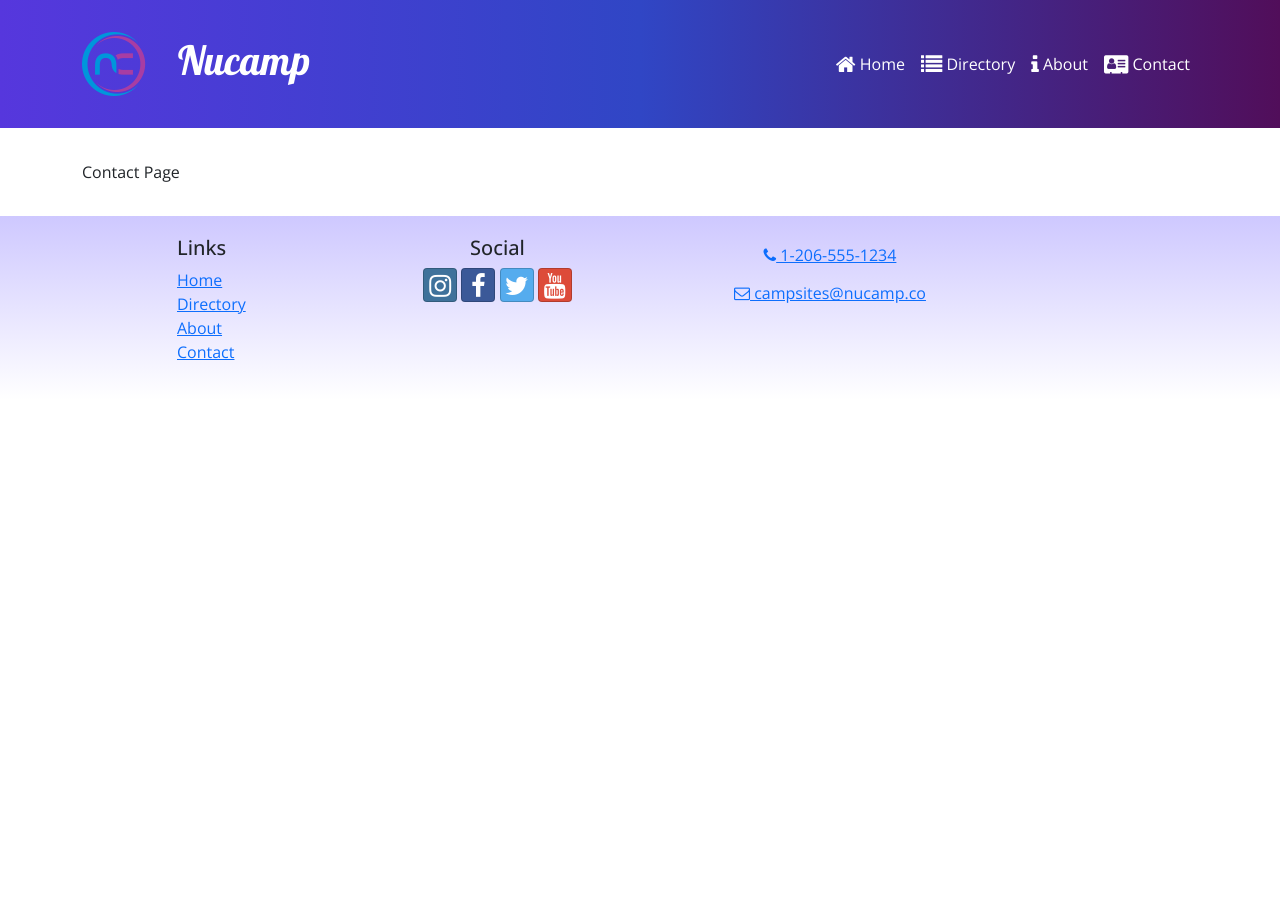
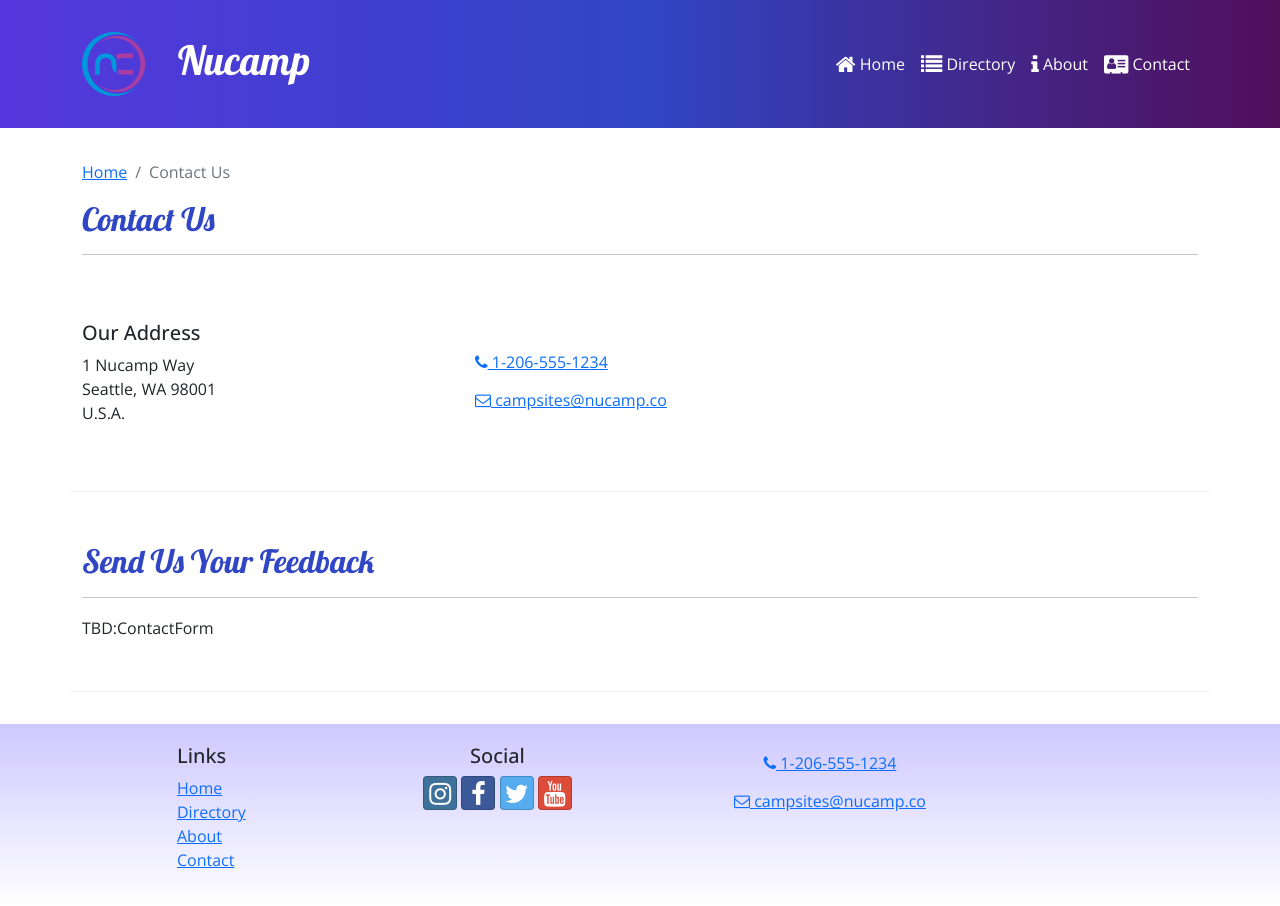
Before and after one commit to P5665/nucampsite-react, a React (Create React App) app: page /contact in a window 1280 px wide. Before the commit the page ends 800 px from the top, so only its background shows below. Built offline with nearby package versions, Linux system fonts and the light colour scheme.

Commit message:
Contact Page - next adding form

```diff
--- a/src/pages/ContactPage.js
+++ b/src/pages/ContactPage.js
@@ -1,9 +1,37 @@
 import { Container, Row, Col } from 'reactstrap';
+import SubHeader from '../components/SubHeader';
+
 const ContactPage = () => {
 	return (
 		<Container>
-			<Row>
-				<Col>Contact Page</Col>
+			<SubHeader current='Contact Us' />
+			<Row className='row-content align-items-center'>
+				<Col sm='4'>
+					<h5>Our Address</h5>
+					<address>
+						1 Nucamp Way
+						<br />
+						Seattle, WA 98001
+						<br />
+						U.S.A.
+					</address>
+				</Col>
+				<Col>
+					<a role='button' className='btn btn-link' href='tel:+12065551234'>
+						<i className='fa fa-phone' /> 1-206-555-1234
+					</a>
+					<br />
+					<a role='button' className='btn btn-link' href='mailto:fakeemail@fakeemail.co'>
+						<i className='fa fa-envelope-o' /> campsites@nucamp.co
+					</a>
+				</Col>
+			</Row>
+			<Row className='row-content'>
+				<Col xs='12'>
+					<h2>Send Us Your Feedback</h2>
+					<hr />
+				</Col>
+				<Col md='10'>TBD:ContactForm</Col>
 			</Row>
 		</Container>
 	);
```
